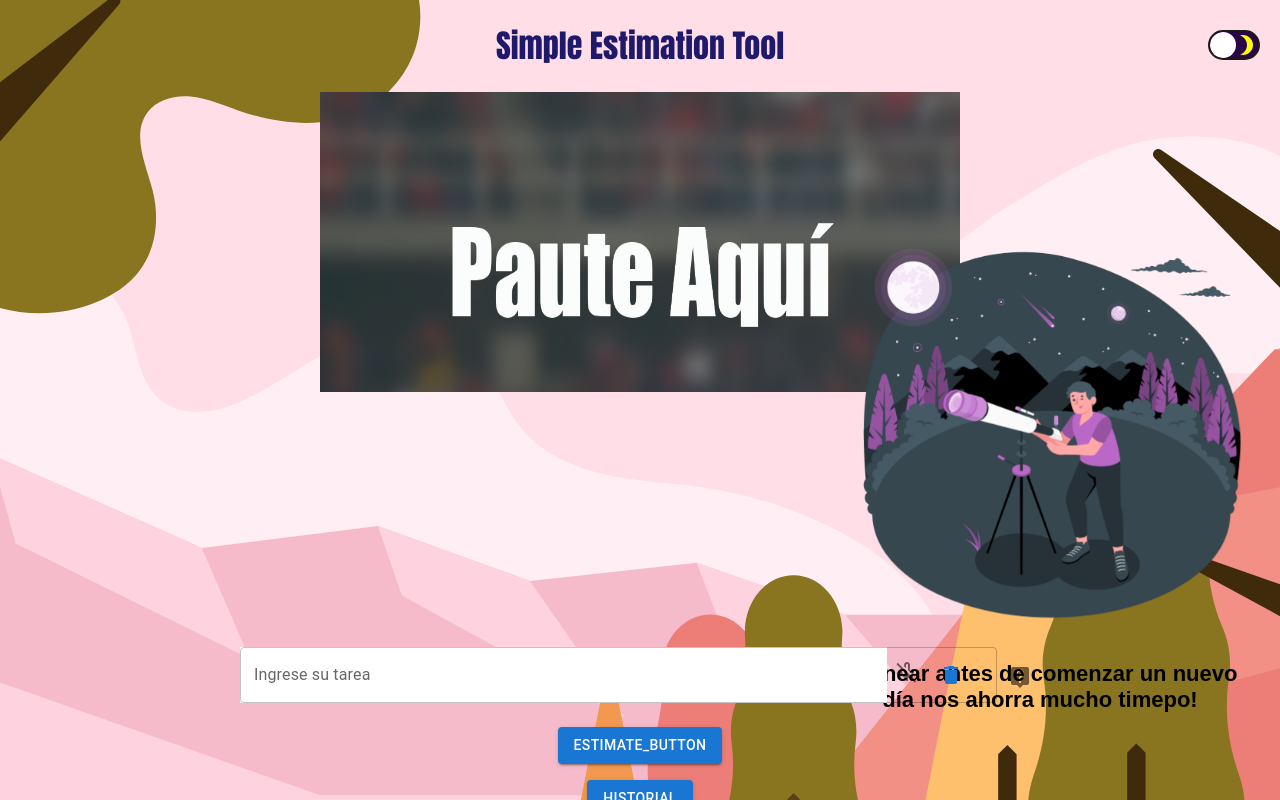
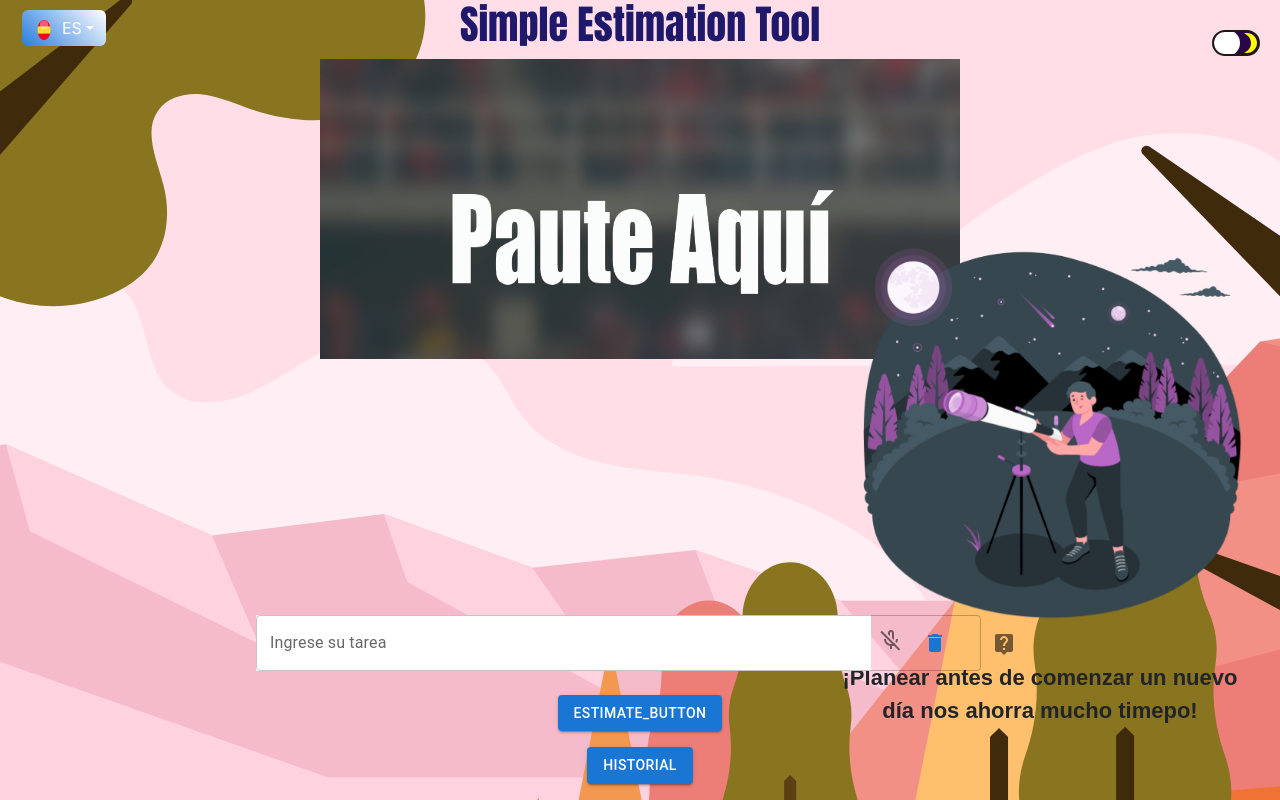
Before and after one commit to encisosystems/set-web, a React (Create React App) app: page / in a window 1280 px wide. Shown: the top 800 px of the page. Built offline with nearby package versions, Linux system fonts and the light colour scheme.

Commit message:
dropdown idiomas

```diff
--- a/src/pages/ListaIdiomas.jsx
+++ b/src/pages/components/ListaIdiomas.jsx
@@ -1,8 +1,8 @@
 import React, { useState, useEffect } from 'react';
 import 'bootstrap/dist/css/bootstrap.min.css';
 import { Dropdown, DropdownItem, DropdownMenu, DropdownToggle } from 'reactstrap';
-import flagES from './ES.png'; // Importa la imagen de la bandera para ES
-import flagUS from './US.png'; // Importa la imagen de la bandera para US
+import flagES from './../images/ES.png'; // Importa la imagen de la bandera para ES
+import flagUS from './../images/US.png'; // Importa la imagen de la bandera para US
 
 function Dropdownn({ onLanguageChange }) {
   const [dropdownOpen, setDropdownOpen] = useState(false);
--- a/src/pages/data/home/fetchEstimations.js
+++ b/src/pages/data/home/fetchEstimations.js
@@ -1,9 +1,9 @@
 import axios from "axios";
 import { API_URL } from "../../constants/api";
 
-export const fetchEstimations = async (task) => {
+export const fetchEstimations = async (task,language) => {
     try {
-      const response = await axios.get(`${API_URL}/API/chat?task=${encodeURIComponent(task)}`)
+      const response = await axios.get(`${API_URL}/API/chat?task=${encodeURIComponent(task)}&idLanguage=${language}`)
       const data = await response.data;
       console.log("data:", data);
       return data;
--- a/src/pages/domain/home/useHome.js
+++ b/src/pages/domain/home/useHome.js
@@ -11,7 +11,7 @@ import useAnalyticsEventTracker from "./../../../hooks/useAnalyticsEventTracker"
 import ReactGA from 'react-ga4';
 import { API_URL } from "../../constants/api";
 import { fetchHistorialDb } from "../../data/home/fetchHistorial";
-
+import {changeLanguage} from "i18next"
 export const useHome = () => {
   const gaTrackerEvent = useAnalyticsEventTracker("estimation");
   const swal = Swal.mixin();
@@ -51,6 +51,9 @@ export const useHome = () => {
   const [toast, setToast] = useState({ open: false, message: "" });
   const [historico, setHistorico] = useState("");   //Oscar Paez
   const [mostrarHistorico, setMostrarHistorico] = useState(false);   //Oscar Paez
+  const [idLenguaje, setID] = useState(0);
+  const [language, setLanguage] = useState(1);
+
   const id = useRef();
   const [ratingValue, setRatingValue] = useState(0);
 
@@ -62,7 +65,7 @@ export const useHome = () => {
         setShowAlert(true);
         return;
       }
-      const data = await fetchEstimations(task);
+      const data = await fetchEstimations(task,language);
       if (data.smart) {
         // Procesa y muestra las estimaciones si smart es true
         const tasksString = _getTasksStringSmart(data);
@@ -144,6 +147,10 @@ export const useHome = () => {
     }
   };
 
+  const handleLanguageChange = (language) => {
+    setLanguage(language); // Actualiza el ID seleccionado
+    console.log(language);
+};
 
   const verHistorial = async () => {
     setShowEstimations(false);
@@ -173,6 +180,13 @@ export const useHome = () => {
       0
     )} horas`;
   };
+
+  useEffect(() => {
+    // feature/translate-text
+   // changeLanguage(language)
+
+}, [language]);
+
 
   useEffect(() => {
     ReactGA.send({
@@ -226,6 +240,7 @@ export const useHome = () => {
     handleDisLikeClick,
     setDislikeFeedback,
     handleModal,
-    verHistorial
+    verHistorial,
+    handleLanguageChange
   };
 };
--- a/src/pages/view/home.jsx
+++ b/src/pages/view/home.jsx
@@ -7,7 +7,7 @@ import GoogleADS from "../components/GoogleADS";
 import Footer from "./../components/Footer";
 import LiveHelpIcon from "@mui/icons-material/LiveHelp";
 import DeleteIcon from "@mui/icons-material/Delete";
-import React from "react";
+ import React from "react";
 import {
   Button,
   TextField,
@@ -24,6 +24,7 @@ import ContentCopyIcon from "@mui/icons-material/ContentCopy";
 import Toast from "../components/toast"; // Componente Toast para mostrar mensajes
 import { useHome } from "../domain/home/useHome";
 import { useTranslation } from "react-i18next";
+import Dropdownn from "../components/ListaIdiomas";
 
 export default function EstimationTool() {
   const {
@@ -70,6 +71,7 @@ export default function EstimationTool() {
     setDislikeFeedback,
     handleModal,
     verHistorial,
+    handleLanguageChange
   } = useHome();
 
   const styleLogin = {
@@ -147,7 +149,9 @@ export default function EstimationTool() {
               fullWidth
               margin="normal"
               autoComplete="off"
-              inputProps={{ style: { textAlign: "center",backgroundColor: "white" } }}
+              inputProps={{
+                style: { textAlign: "center", backgroundColor: "white" },
+              }}
               InputProps={{
                 endAdornment: (
                   <InputAdornment position="end">
@@ -204,7 +208,7 @@ export default function EstimationTool() {
                 margin="normal"
                 InputProps={{
                   readOnly: true,
-                  style: {backgroundColor: "white"}
+                  style: { backgroundColor: "white" },
                 }}
                 variant="outlined"
               />
@@ -299,6 +303,12 @@ export default function EstimationTool() {
         />
       )}
       <Footer></Footer>
+      <div
+        className="container"
+        style={{ position: "absolute", top: "10px", left: "10px" }}
+      >
+        <Dropdownn onLanguageChange={handleLanguageChange} />
+      </div>
     </div>
   );
 }
```
Also changed, not shown: src/pages/images/ES.png (renamed from src/pages/ES.png), src/pages/images/US.png (renamed from src/pages/US.png).
